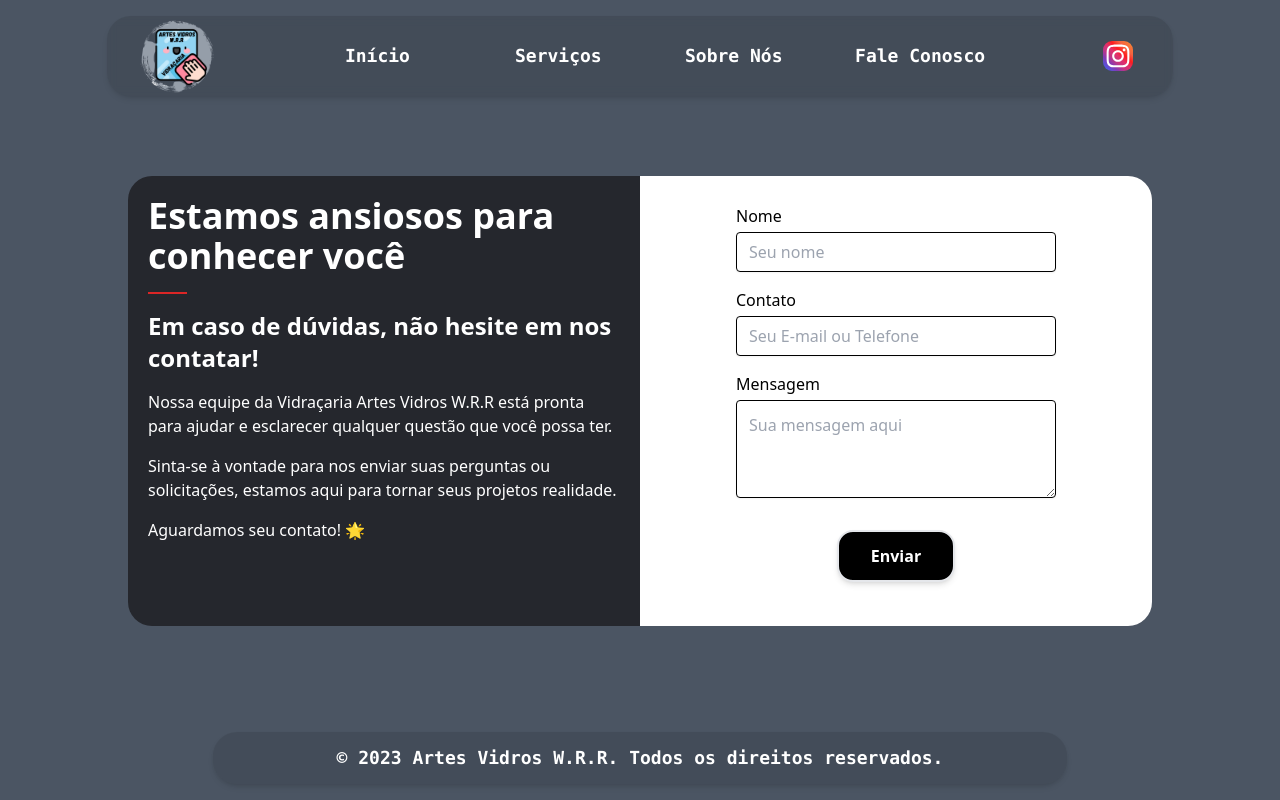
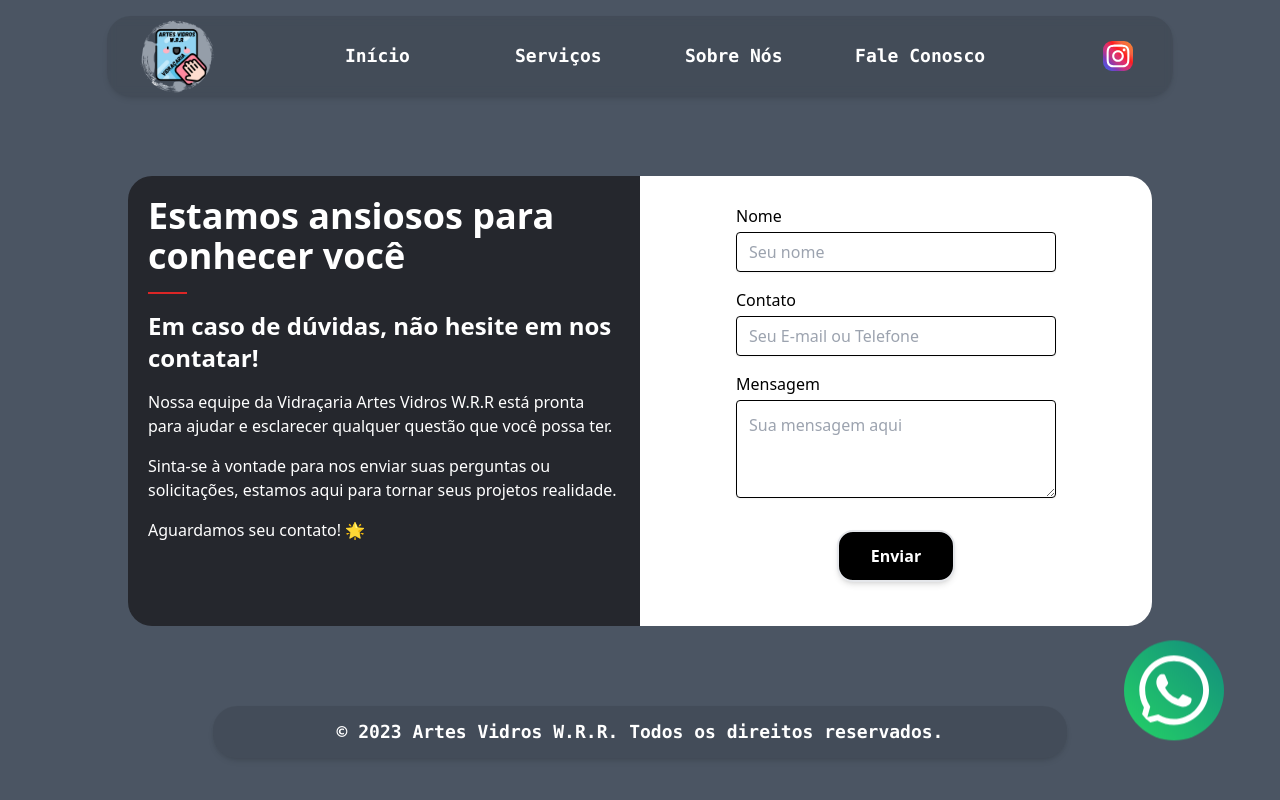
Before and after one commit to Gustavo-Brun/ArtesVidrosWRR, a Next.js app: page /contato in a window 1280 px wide. Built offline with nearby package versions, Linux system fonts and the light colour scheme.

Commit message:
feat: Add Scroll Feature

```diff
--- a/src/app/layout.tsx
+++ b/src/app/layout.tsx
@@ -2,6 +2,7 @@ import { NavBar } from '@/components/NavBar'
 import './globals.css'
 import type { Metadata } from 'next'
 import { Footer } from '@/components/Footer'
+import { Whatsapp } from '@/components/Whatsapp'
 
 export const metadata: Metadata = {
   title: 'Artes Vidros W.R.R',
@@ -14,12 +15,13 @@ export default function RootLayout({
   children: React.ReactNode
 }) {
   return (
-    <html lang="en">
+    <html lang="en" className='scroll-smooth scroll-p-4'>
       <body className='flex flex-col min-h-screen py-4 bg-gray-600'>
         <NavBar/>
-        <main className='flex-grow'>
+        <main>
           {children}
         </main>
+        <Whatsapp/>
         <Footer/>
       </body>
     </html>
--- a/src/components/Contact.tsx
+++ b/src/components/Contact.tsx
@@ -2,7 +2,7 @@ import { Form } from "./Form"
 
 export const Contact = () => {
   return (
-    <section className=" m-10 flex w-4/5 mx-auto py-10 ">
+    <section id="contato" className=" m-10 flex w-4/5 mx-auto py-10 ">
         <aside className="w-1/2 bg-color-gray text-white p-5 rounded-l-3xl space-y-4">
             <h2 className="text-4xl font-bold after:border-t-2 after:block after:mt-4 after:w-1/12 after:m after:border-red-600"> Estamos ansiosos para conhecer você </h2>
             <h3 className="text-2xl font-semibold"> Em caso de dúvidas, não hesite em nos contatar! </h3>
--- a/src/components/Header.tsx
+++ b/src/components/Header.tsx
@@ -5,7 +5,7 @@ import { FaWhatsapp } from "react-icons/fa";
 
 export const Header = () => {
   return (
-    <header className="h-screen bg-gray-600 flex pt-14 pl-20">
+    <header id="inicio" className="h-screen bg-gray-600 flex pt-14 pl-20">
         <Image
             src={'/img/header-img.png'}
             alt="Header Image"
--- a/src/components/NavBar.tsx
+++ b/src/components/NavBar.tsx
@@ -3,6 +3,7 @@ import Link from "next/link"
 import { FaInstagram } from "react-icons/fa";
 
 export const NavBar = () => {
+
   return (
     <section className="z-50 sticky top-2 flex mx-auto px-5 justify-between items-center h-20 w-5/6 backdrop-blur-sm bg-color-header-footer rounded-3xl shadow-md text-white text-lg font-mono font-bold">
         <Image
@@ -14,7 +15,7 @@ export const NavBar = () => {
         <nav>
             <ul className=" grid gap-10 grid-cols-4 ">
                 <li className="hover:text-color-logo transition-colors duration-300 hover:underline underline-offset-1">
-                    <Link href={"/"}>
+                    <Link href={"/#inicio"}>
                         Início
                     </Link>
                 </li>
@@ -24,12 +25,12 @@ export const NavBar = () => {
                     </Link>
                 </li>
                 <li className="hover:text-color-logo transition-colors duration-300 hover:underline underline-offset-1">
-                    <Link href={"/"}>
+                    <Link href={"/#sobre"}>
                         Sobre Nós
                     </Link>
                 </li>
                 <li className="hover:text-color-logo transition-colors duration-300 hover:underline underline-offset-1">
-                    <Link href={"/contato"}>
+                    <Link href={"/#contato"}>
                         Fale Conosco
                     </Link>
                 </li>
--- a/src/components/Section2.tsx
+++ b/src/components/Section2.tsx
@@ -7,7 +7,7 @@ export function Section2() {
   return (
 
 
-    <section className=" relative p-20 my-10 text-white">
+    <section id="sobre" className="relative p-20  text-white">
 
         <Image
             src={'/img/d19.jpeg'}
@@ -17,7 +17,7 @@ export function Section2() {
             className="mix-blend-overlay"
         />
 
-        <div className="h-full content-center">
+        <div>
 
             <h2 className="text-center mb-10 text-6xl font-semibold">Por que Artes Vidros?</h2>
 
```
